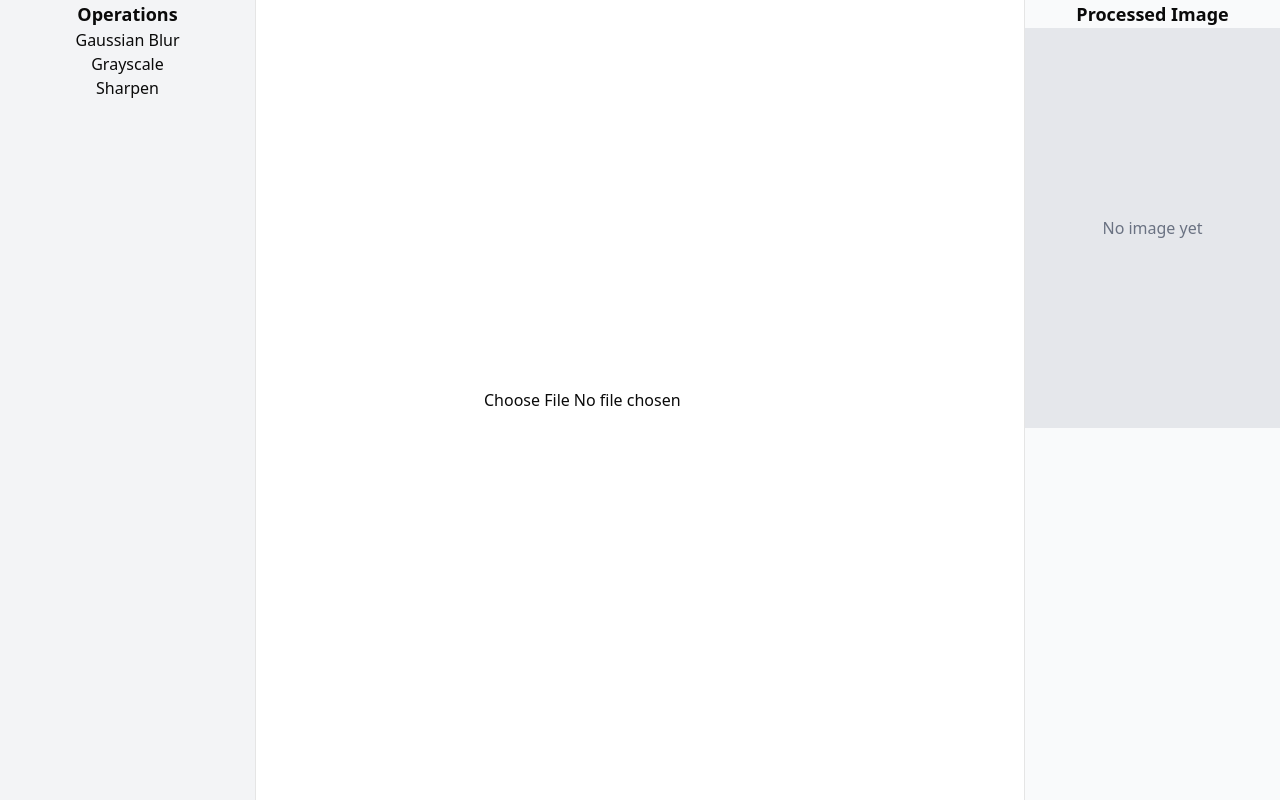
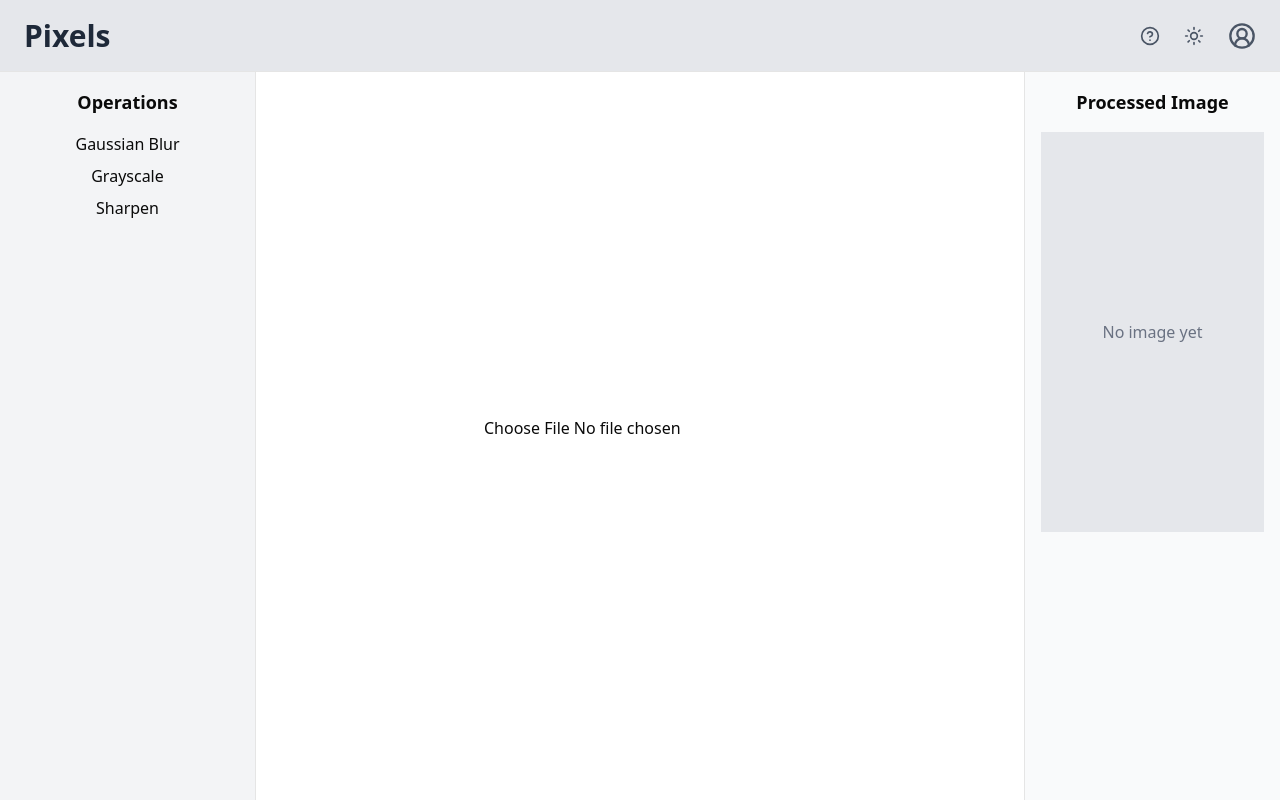
Before and after one commit to rusted-dreams/pixels, a React (Vite) app in the folder frontend/: page / in a window 1280 px wide. Built offline with nearby package versions, Linux system fonts and the light colour scheme.

Commit message:
Added Header in the webpage

```diff
--- a/frontend/src/App.jsx
+++ b/frontend/src/App.jsx
@@ -2,24 +2,28 @@ import React from "react";
 import Sidebar from "./components/ui/Sidebar";
 import ImageUpload from "./components/ui/ImageUpload";
 import ProcessedImage from "./components/ui/ProcessedImage";
+import Header from "./components/ui/Header";
 import "./App.css";
 
 function App() {
   return (
-    <div className="h-screen w-screen flex overflow-hidden">
+    <div className="h-screen w-screen flex flex-col overflow-hidden">
+      <Header />
+      <div className="flex flex-1 overflow-hidden">
         {/* Sidebar */}
-      <div className="w-1/5 bg-gray-100 border-r p-4">
+        <div className="w-1/5 min-w-[200px] bg-gray-100 border-r p-4">
           <Sidebar />
         </div>
 
-      {/* Original Image Upload */}
-      <div className="w-3/5 p-4 flex items-center justify-center bg-white">
+        {/* Image Upload */}
+        <div className="flex-1 p-4 flex items-center justify-center bg-white overflow-auto">
           <ImageUpload />
         </div>
 
         {/* Processed Output */}
-      <div className="w-1/5 bg-gray-50 border-l p-4">
+        <div className="w-1/5 min-w-[200px] bg-gray-50 border-l p-4">
           <ProcessedImage />
+        </div>
       </div>
     </div>
   );
--- /dev/null
+++ b/frontend/src/components/ui/Header.jsx
@@ -0,0 +1,22 @@
+import React from "react";
+import { Sun, HelpCircle, UserCircle2 } from "lucide-react"; // Make sure lucide-react is installed
+
+function Header() {
+  return (
+    <header className="w-full h-18 bg-gray-200 border-b shadow-md flex items-center justify-between px-6">
+      {/* Left: Logo only */}
+      <div className="flex items-center">
+        <h1 className="text-3xl font-bold text-gray-800">Pixels</h1>
+      </div>
+
+      {/* Right: Icons */}
+      <div className="flex items-center space-x-6">
+        <HelpCircle className="w-5 h-5 text-gray-600 cursor-pointer hover:text-gray-800" />
+        <Sun className="w-5 h-5 text-gray-600 cursor-pointer hover:text-yellow-500" />
+        <UserCircle2 className="w-7 h-7 text-gray-600 cursor-pointer hover:text-gray-800" />
+      </div>
+    </header>
+  );
+}
+
+export default Header;
--- a/frontend/src/index.css
+++ b/frontend/src/index.css
@@ -6,11 +6,7 @@
 
 /* index.css */
 /* index.css */
-* {
-  margin: 0;
-  padding: 0;
-  box-sizing: border-box;
-}
+
 
 html,
 body,
```
Lines whose indentation alone changed are shown as unchanged.
